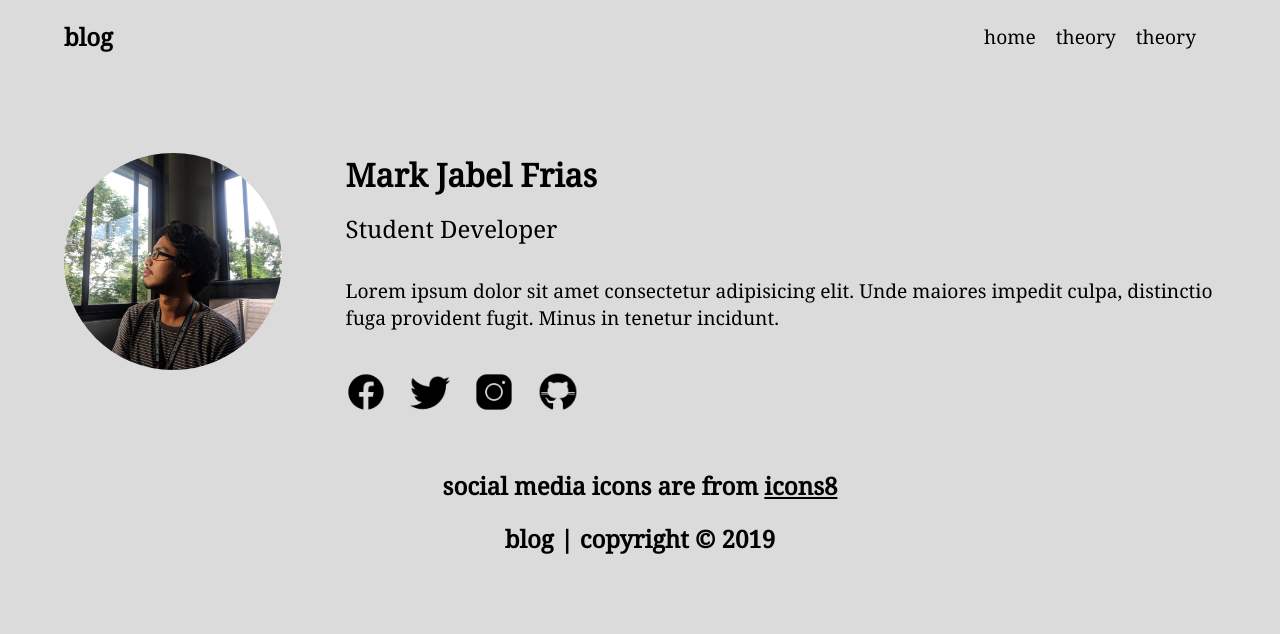
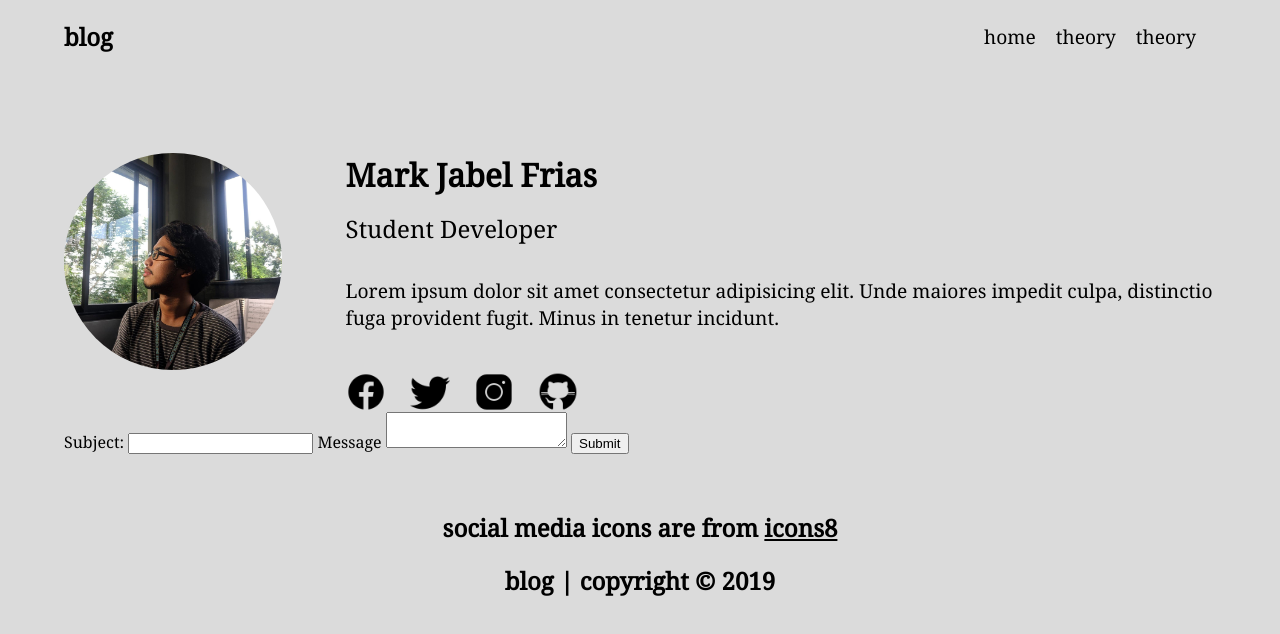
Before and after one commit to markfrias/blog, a plain HTML site: page about.html in a window 1280 px wide. Drawn offline with Linux system fonts and the light colour scheme.

Commit message:
Add contact form

```diff
--- a/about.html
+++ b/about.html
@@ -39,6 +39,16 @@
             </div>
         </div>
 
+        <div class="contact-form">
+            <form>
+                <label for="subject-input" class="form-labels">Subject:</label>
+                <input id="subject-input" type="text">
+                <label for="message-input" class="form-labels"> Message</label>
+                <textarea id="message-input" type='text'></textarea>
+                <button id="submit-button" type="button" onclick="">Submit</button>
+            </form>
+        </div>
+
 
     </main>
     <footer>
```
